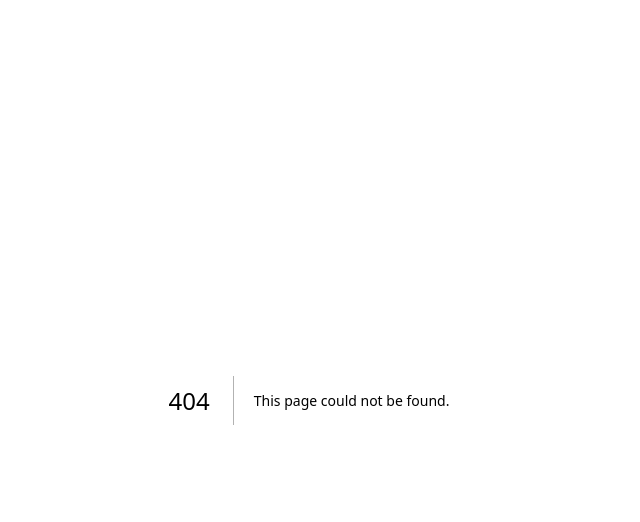
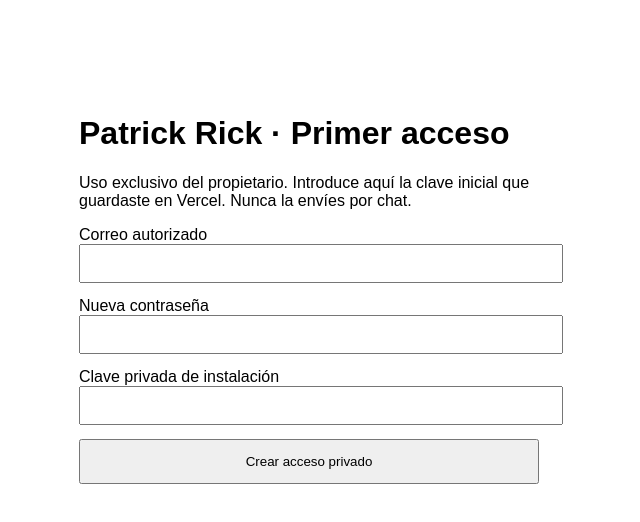
Before and after one commit to vodoogr/patrick-rick-social-agent, a Next.js app: page /setup in a window 1280 px wide. Before the commit this address had no page. Shown: the top 522 px of the page, without its empty margins (331-971 px from the left). Built offline with nearby package versions, Linux system fonts and the light colour scheme.

Commit message:
feat: scaffold restricted owner OAuth 2.1 for MCP

```diff
--- /dev/null
+++ b/app/setup/page.tsx
@@ -0,0 +1,46 @@
+"use client";
+
+import { useState } from "react";
+
+export default function OwnerSetup() {
+  const [email, setEmail] = useState("");
+  const [password, setPassword] = useState("");
+  const [setupToken, setSetupToken] = useState("");
+  const [message, setMessage] = useState("");
+  const [busy, setBusy] = useState(false);
+
+  async function submit(event: React.FormEvent) {
+    event.preventDefault();
+    setBusy(true);
+    setMessage("");
+    try {
+      const response = await fetch("/api/auth/sign-up/email", {
+        method: "POST",
+        headers: { "Content-Type": "application/json", "x-patrick-setup-token": setupToken },
+        body: JSON.stringify({ name: "Patrick Rick Admin", email, password }),
+        cache: "no-store",
+      });
+      if (!response.ok) throw new Error("Registro rechazado");
+      setSetupToken("");
+      setMessage("Cuenta privada creada. Entra ahora en /sign-in para iniciar sesión.");
+    } catch {
+      setMessage("No se ha podido crear la cuenta. Comprueba la clave de instalación, el correo autorizado y la migración.");
+    } finally {
+      setBusy(false);
+    }
+  }
+
+  return (
+    <main style={{ maxWidth: 460, margin: "70px auto", fontFamily: "Arial,sans-serif", padding: 24 }}>
+      <h1>Patrick Rick · Primer acceso</h1>
+      <p>Uso exclusivo del propietario. Introduce aquí la clave inicial que guardaste en Vercel. Nunca la envíes por chat.</p>
+      <form onSubmit={submit} style={{ display: "grid", gap: 14 }}>
+        <label>Correo autorizado<input type="email" required autoComplete="email" value={email} onChange={e => setEmail(e.target.value)} style={{ display: "block", width: "100%", padding: 10 }}/></label>
+        <label>Nueva contraseña<input type="password" minLength={14} required autoComplete="new-password" value={password} onChange={e => setPassword(e.target.value)} style={{ display: "block", width: "100%", padding: 10 }}/></label>
+        <label>Clave privada de instalación<input type="password" required autoComplete="off" value={setupToken} onChange={e => setSetupToken(e.target.value)} style={{ display: "block", width: "100%", padding: 10 }}/></label>
+        <button disabled={busy} type="submit" style={{ padding: 13 }}>{busy ? "Verificando…" : "Crear acceso privado"}</button>
+      </form>
+      <p role="status">{message}</p>
+    </main>
+  );
+}
```
